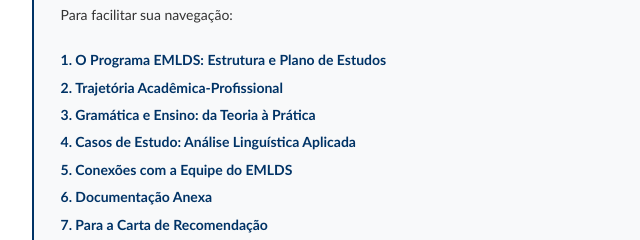
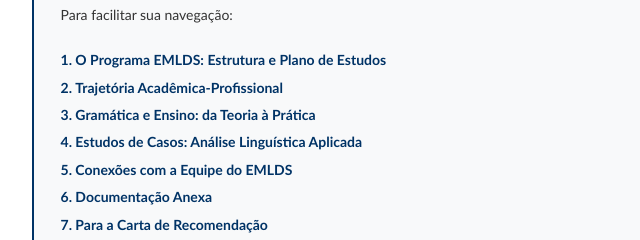
Before and after one commit to alc-etimo/prof_pauloII, a plain HTML site: page index.html in a window 1280 px wide. Shown: the part 1020-1260 px from the top of the page, 268-908 px from the left. Drawn offline with Linux system fonts and the light colour scheme.

Commit message:
Update index.html

```diff
--- a/index.html
+++ b/index.html
@@ -550,7 +550,7 @@
                 <li><a href="#programa">O Programa EMLDS: Estrutura e Plano de Estudos</a></li>
                 <li><a href="#trajetoria">Trajetória Acadêmica-Profissional</a></li>
                 <li><a href="#gramatica">Gramática e Ensino: da Teoria à Prática</a></li>
-                <li><a href="#casos">Casos de Estudo: Análise Linguística Aplicada</a></li>
+                <li><a href="#casos">Estudos de Casos: Análise Linguística Aplicada</a></li>
                 <li><a href="#conexoes">Conexões com a Equipe do EMLDS</a></li>
                 <li><a href="#documentos">Documentação Anexa</a></li>
                 <li><a href="#pedido">Para a Carta de Recomendação</a></li>
@@ -735,7 +735,7 @@
 
 
   <section id="casos">
-        <h2>4. Casos de Estudo: Análise Linguística Aplicada</h2>
+        <h2>4. Estudos de Casos: Análise Linguística Aplicada</h2>
 
 
 <p><strong>Dois exemplos representativos da aplicação profissional (2020-2025)</strong></p>
@@ -968,4 +968,5 @@
 
 </body>
 
+
 </html>
```
